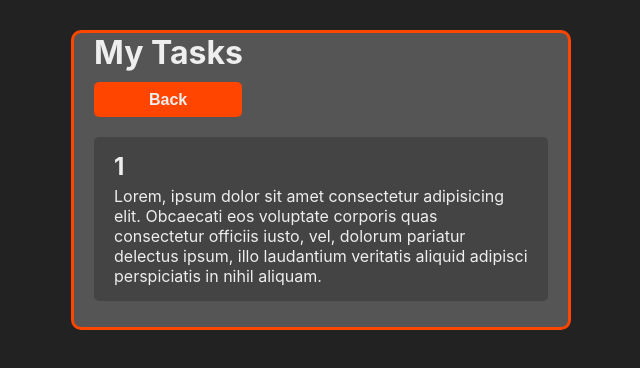
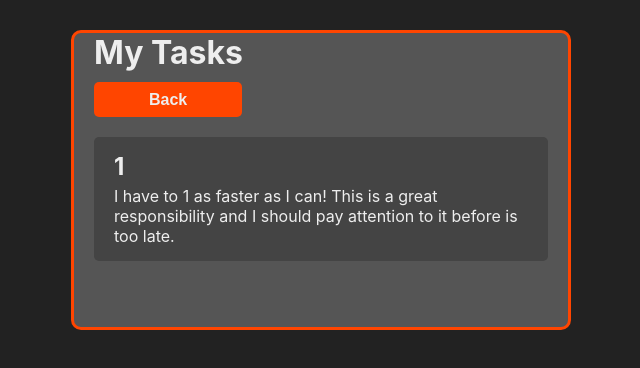
Before and after one commit to joaolucas2012/task-marker-in-react, a React (Create React App) app: page /1 in a window 1280 px wide. Shown: the top 368 px of the page, without its empty margins (319-959 px from the left). Built offline with nearby package versions, Linux system fonts and the light colour scheme; the HTML template or start-up script is replaced by a standard one.

Commit message:
feat: add a route to the back button and change info description

```diff
--- a/src/components/TaskDetails.jsx
+++ b/src/components/TaskDetails.jsx
@@ -1,23 +1,29 @@
 import React from "react";
-import { useParams } from "react-router-dom";
+import { useParams, useNavigate } from "react-router-dom";
 
-import './TaskDetails.css';
+import "./TaskDetails.css";
 import Button from "./Button";
 
 const TaskDetails = () => {
   const params = useParams();
+  const navigate = useNavigate();
+
+  const handleBackButton = () => {
+    navigate("/");
+  };
+
   return (
     <>
       <div className="back-button-container">
-        <Button>Back</Button>
+        <Button type="button" onClick={handleBackButton}>
+          Back
+        </Button>
       </div>
       <div className="task-details-container">
         <h2>{params.taskTitle}</h2>
         <p>
-          Lorem, ipsum dolor sit amet consectetur adipisicing elit. Obcaecati
-          eos voluptate corporis quas consectetur officiis iusto, vel, dolorum
-          pariatur delectus ipsum, illo laudantium veritatis aliquid adipisci
-          perspiciatis in nihil aliquam.
+          I have to {params.taskTitle} as faster as I can! This is a great
+          responsibility and I should pay attention to it before is too late.
         </p>
       </div>
     </>
```
